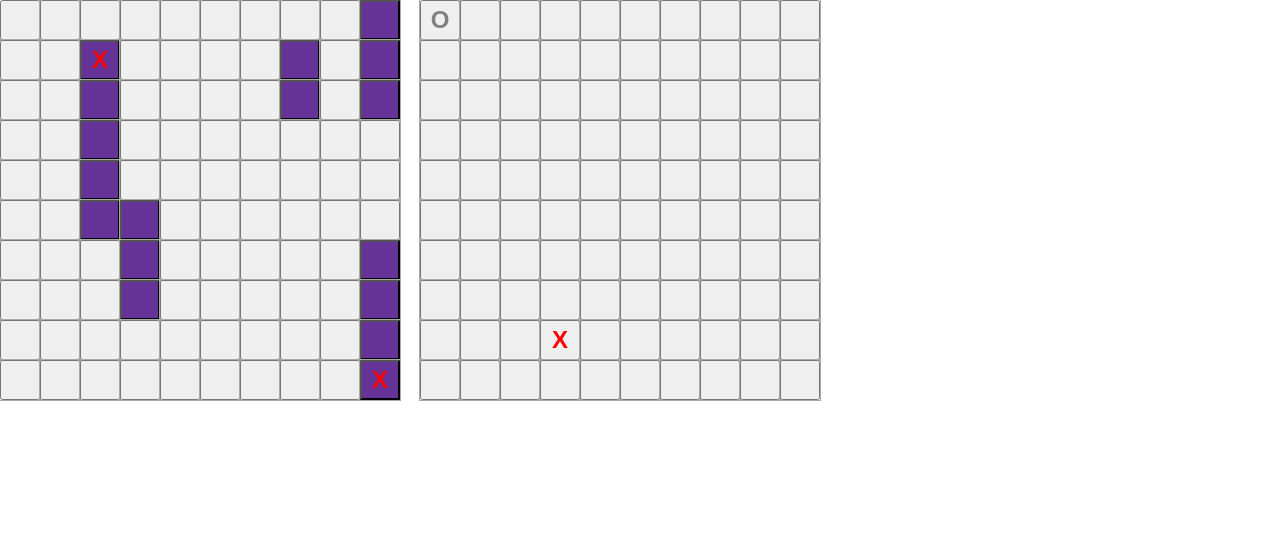
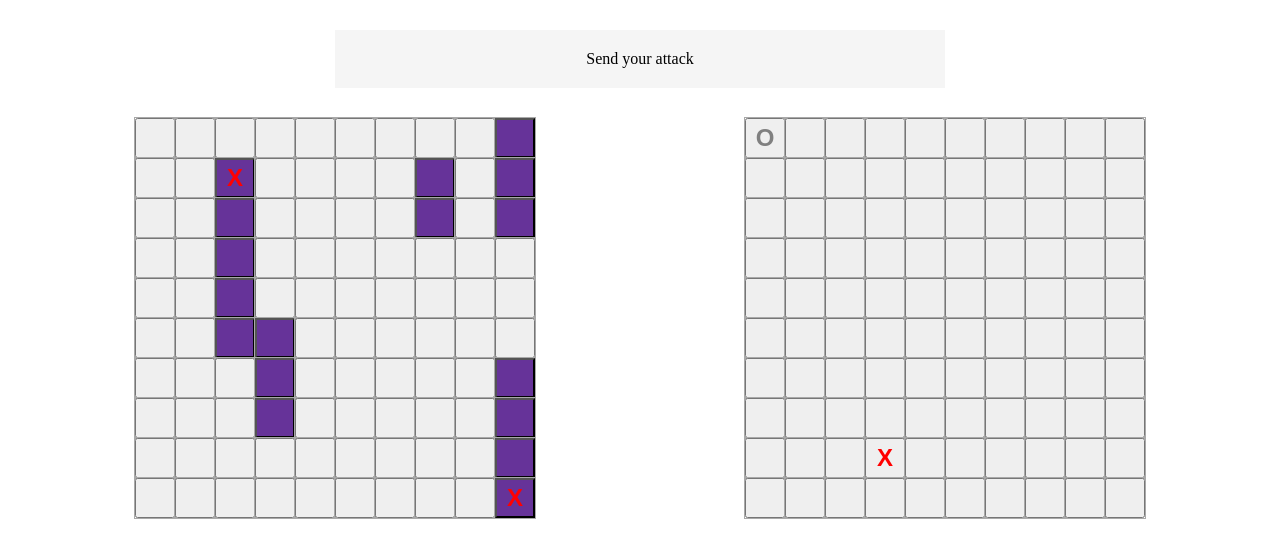
Before and after one commit to strallia/battleship, a website built with webpack: page src/template.html in a window 1280 px wide. Built offline with nearby package versions, Linux system fonts and the light colour scheme.

Commit message:
feat(DOM): Add announcement div

```diff
--- a/src/modules/ScreenController.js
+++ b/src/modules/ScreenController.js
@@ -2,7 +2,6 @@ import { player, playRound } from './GameController';
 
 const shipsBoardDiv = document.querySelector('.ships.board');
 const attacksBoardDiv = document.querySelector('.attacks.board');
-
 const updateScreen = () => {
   // clear boards
   shipsBoardDiv.textContent = '';
@@ -58,11 +57,19 @@ const updateScreen = () => {
 };
 updateScreen();
 
+const announcementDiv = document.querySelector('.announcement');
+const updateAnnouncement = (string) => {
+  announcementDiv.textContent = string;
+};
+updateAnnouncement('Send your attack');
+
 const handleBoardClick = (targetSquare) => {
+  // play a round
   const { y, x } = targetSquare.dataset;
   playRound([y, x]);
+
+  // update DOM
+  updateAnnouncement();
   updateScreen();
 };
 attacksBoardDiv.addEventListener('click', (e) => handleBoardClick(e.target));
-
-export { updateScreen };
--- a/src/styles.css
+++ b/src/styles.css
@@ -5,8 +5,20 @@
 }
 
 body {
-  display: flex;
-  gap: 20px;
+  margin: 30px;
+
+  display: grid;
+  grid-template-columns: 1fr 1fr;
+  justify-items: center;
+  row-gap: 30px;
+}
+
+.announcement {
+  grid-column: 1/3;
+  padding: 20px;
+  width: 50%;
+  text-align: center;
+  background-color: whitesmoke;
 }
 
 div.board {
--- a/src/template.html
+++ b/src/template.html
@@ -6,6 +6,7 @@
     <title>Battleship</title>
   </head>
   <body>
+    <div class="announcement">test</div>
     <div class="ships board"></div>
     <div class="attacks board"></div>
   </body>
```
